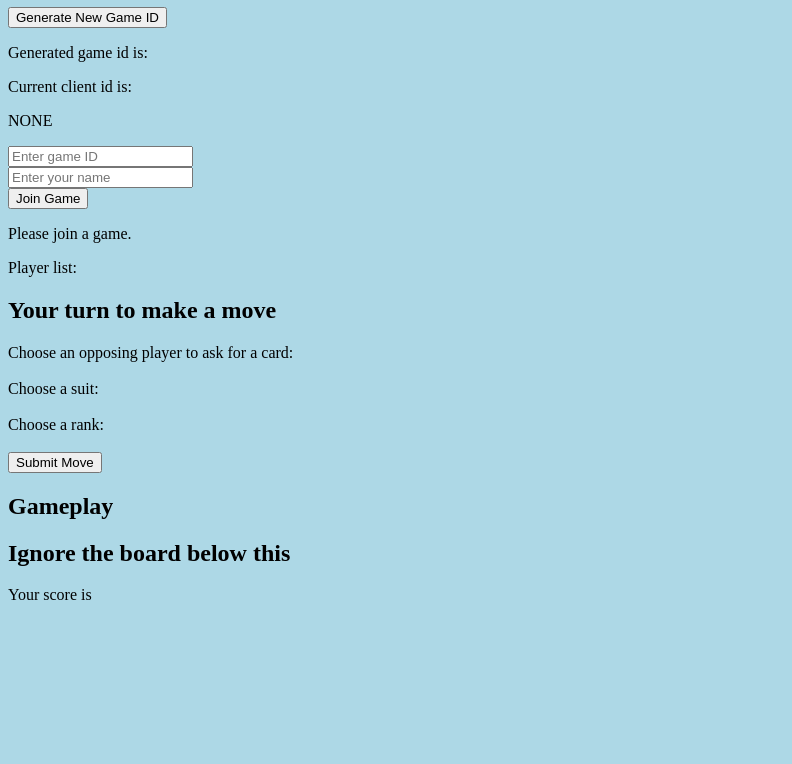
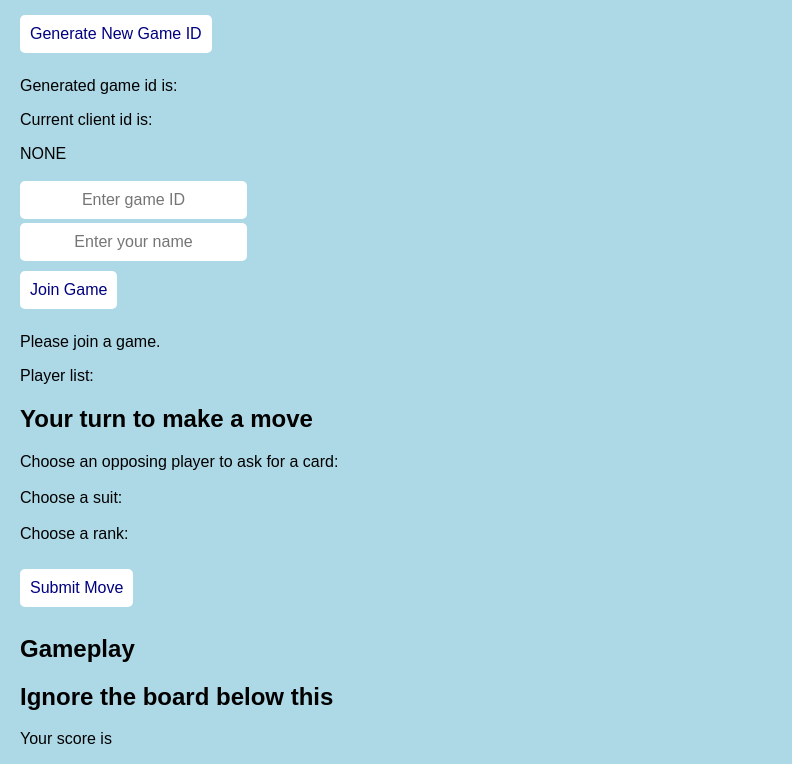
Before and after one commit to acavet/web-fish, a website: page index.html in a window 1280 px wide. Shown: the part 73-837 px from the top of the page, without its empty margins (0-792 px from the left). Before the commit the page ends 800 px from the top, so only its background shows below. Drawn offline with Linux system fonts and the light colour scheme.

Commit message:
nightmare

```diff
--- a/mystyle.css
+++ b/mystyle.css
@@ -1,8 +1,38 @@
 body {
     background-color: lightblue;
-  }
+    font-family: Luminari, fantasy;
+    font-size: 16px;
+    margin-left: 20px;
+}
 
-  h1 {
+h1 {
     color: navy;
     margin-left: 20px;
+    text-align: center;
 }
+
+button {
+    background-color: white; /* Green */
+    border: none;
+    border-radius: 5px;
+    color: navy;
+    margin: 8px 0;
+    padding: 10px 10px;
+    text-align: center;
+    font-family: Luminari, fantasy;
+    font-size: 16px;
+    display: inline-block;
+}
+
+input {
+    background-color: white; /* Green */
+    border: none;
+    border-radius: 5px;
+    color: navy;
+    margin: 2px 0;
+    padding: 10px 10px;
+    text-align: center;
+    font-family: Luminari, fantasy;
+    font-size: 16px;
+    display: inline-block;
+}
```
